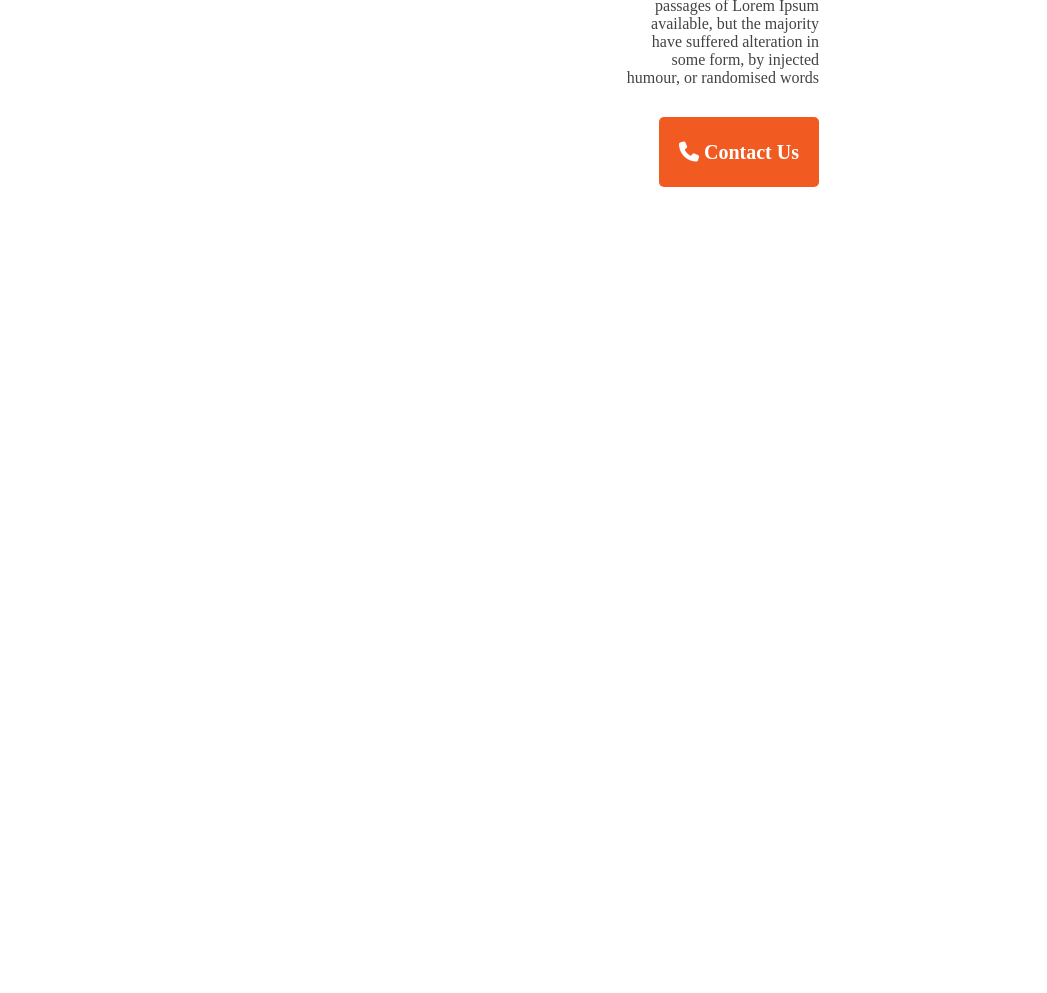
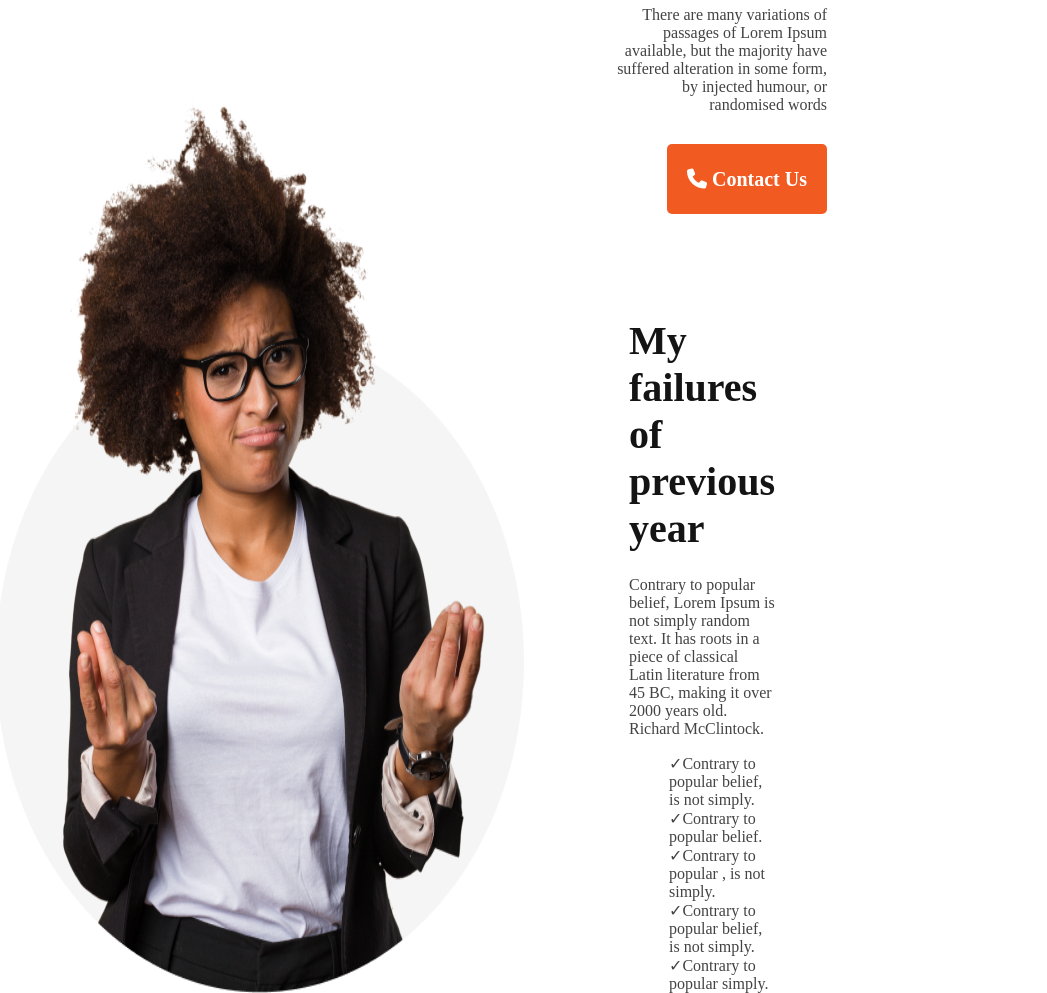
Before and after one commit to Khairulhasan111/first-assignment, a plain HTML site: page first-assignment.html in a window 1280 px wide. Shown: the part 694-1687 px from the top of the page, without its empty margins (233-1280 px from the left). Before the commit the page ends 881 px from the top, so only its background shows below. Drawn offline with Linux system fonts and the light colour scheme.

Commit message:
about person done

```diff
--- a/first-assignment.html
+++ b/first-assignment.html
@@ -26,6 +26,23 @@
 
     <main>
 
+        <section class="about">
+            <div class="about-person">
+                <img src="images/person.png" alt="">
+                <div class="about-failures">
+                    <h3 class="design">My failures of previous year</h3>
+                    <p class="design-description">Contrary to popular belief, Lorem Ipsum is not simply random text. It has roots in a piece of classical Latin literature from 45 BC, making it over 2000 years old. Richard McClintock.</p>
+                        <ul>
+                            <li>Contrary to popular belief, is not simply. </li>
+                            <li>Contrary to popular belief.</li>
+                            <li>Contrary to popular , is not simply.</li>
+                            <li>Contrary to popular belief, is not simply.</li>
+                            <li>Contrary to popular simply.</li>
+                        </ul>
+                </div>
+            </div>
+        </section>
+
     </main>
 
     <footer>
--- a/style/style.css
+++ b/style/style.css
@@ -1,5 +1,6 @@
 * {
     font-family: 'Work Sans';
+    margin: 0;
 }
 
 /* banner styles */
@@ -11,7 +12,7 @@
 
 .banner-top-right {
     position: absolute;
-    top: 130px;
+    top: 230px;
     right: 220px;
     left: 845px;
 }
@@ -41,3 +42,43 @@
     font-size: 20px;
 
 }
+
+/* About person section */
+
+.about-person {
+    display: flex;
+    margin-top: 131px;
+    margin-left: 206px;
+}
+
+.about-failures {
+    margin-top: 230px;
+    margin-right: 320px;
+    margin-left: 87px;
+}
+
+.design {
+    font-weight: 700;
+    font-size: 40px;
+    color: #151414;
+    margin-bottom: 24px;
+
+}
+
+.design-description {
+    font-weight: 400;
+    font-size: 16px;
+    color: #444343;
+    margin-bottom: 16px;
+}
+
+li {
+    list-style: none;
+    font-weight: 400;
+    font-size: 16px;
+    color: #444343;
+}
+
+ul li:before {
+    content: '✓';
+}
```
